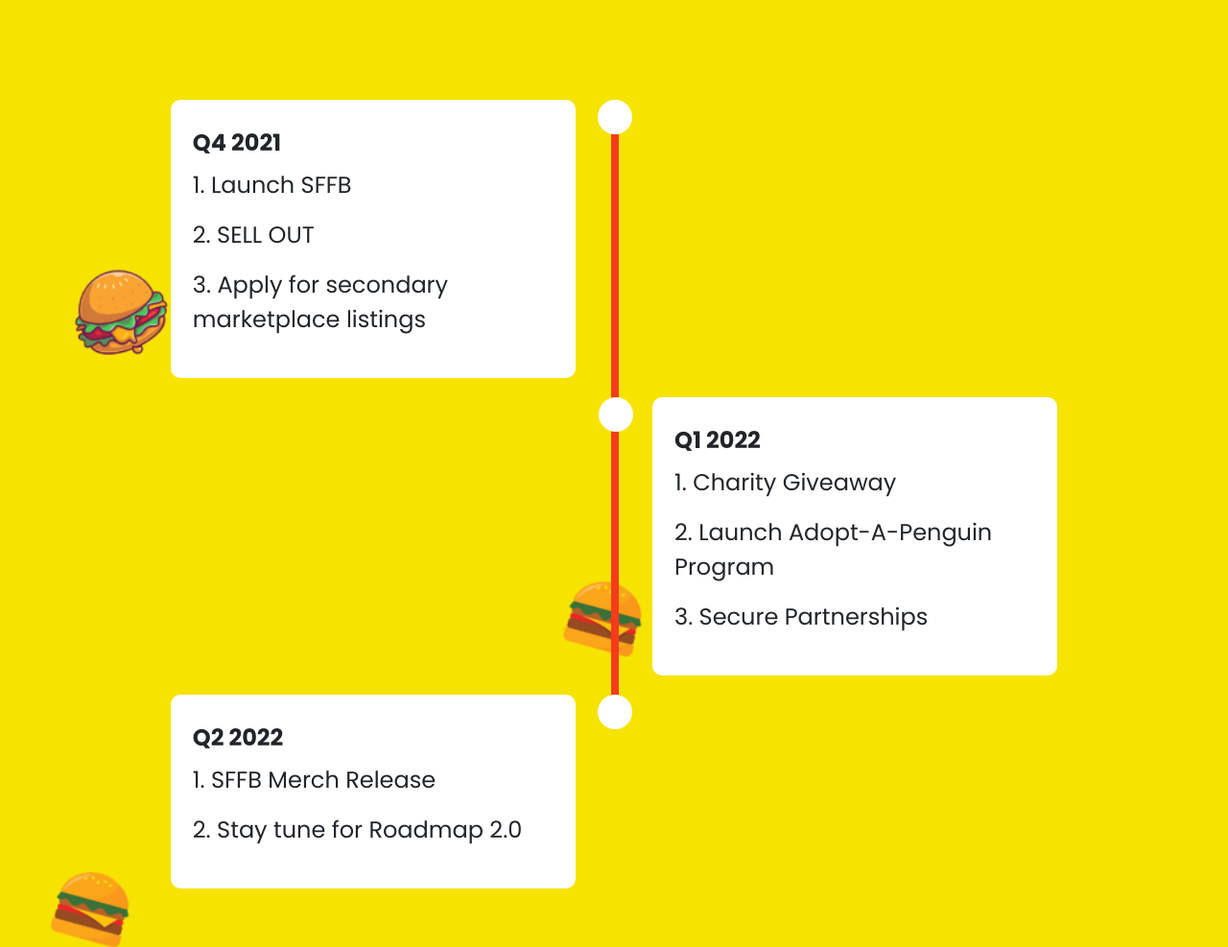
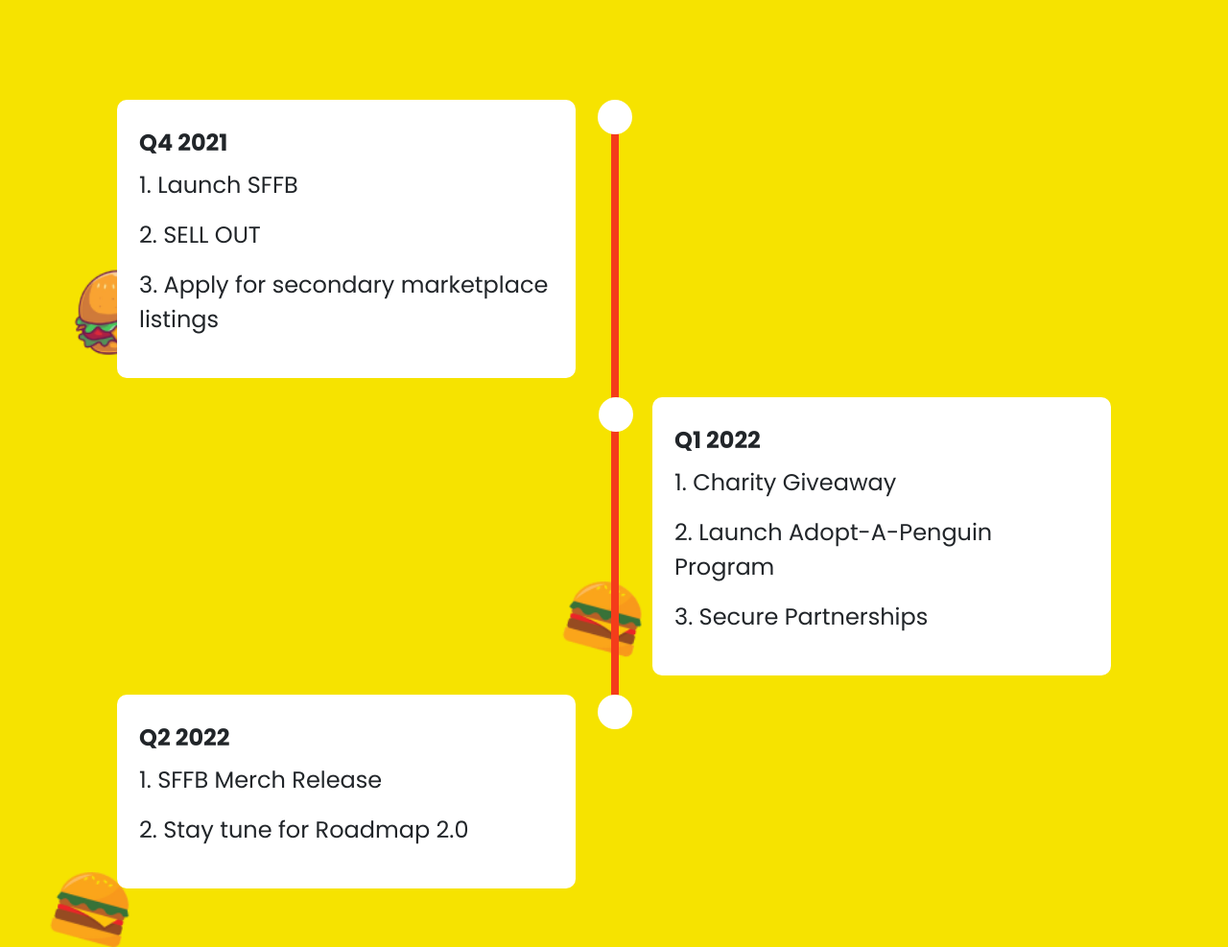
Before and after one commit to sachin-lakhlan/solana-business, a plain HTML site: page index.html in a window 1280 px wide. Shown: the part 2871-3858 px from the top of the page at 96% size. Drawn offline with nearby package versions, Linux system fonts and the light colour scheme.

Commit message:
complete page

```diff
--- a/assets/css/style.css
+++ b/assets/css/style.css
@@ -164,8 +164,7 @@
 
 .timeline {
     position: relative;
-    max-width: 1200px;
-    width: 75%;
+    width: 100%;
     margin: 0 auto;
 }
 
@@ -187,7 +186,7 @@
     padding: 10px 40px;
     position: relative;
     background-color: inherit;
-    width: 60%;
+    width: 50%;
 }
 
 
@@ -204,9 +203,7 @@
 }
 
 
-.left {
-    left: -10%;
-}
+
 
 .right {
     left: 50%;
```
